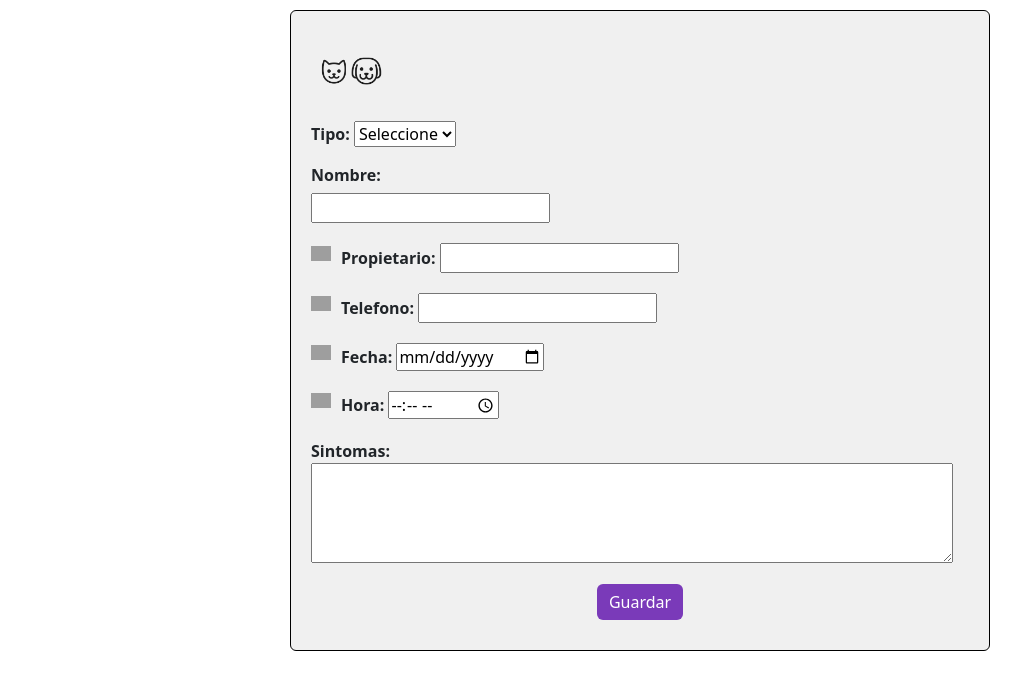
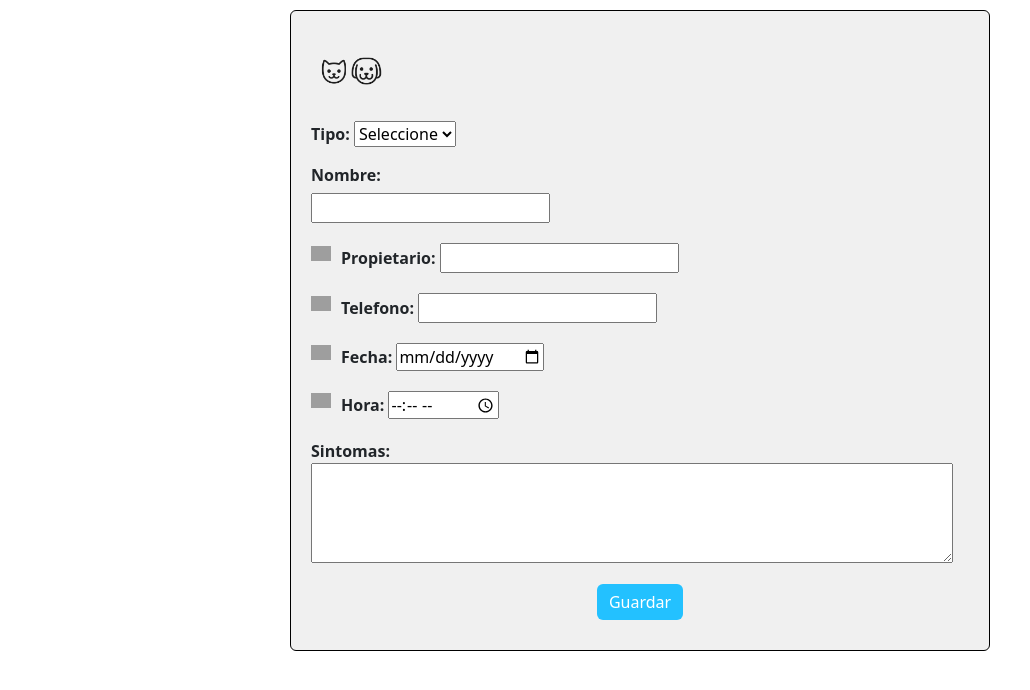
Before and after one commit to jotamedina14/agenda_citas, a plain HTML site: page index.html in a window 1280 px wide. Shown: the part 88-778 px from the top of the page, without its empty margins (0-1030 px from the left). Drawn offline with nearby package versions, Linux system fonts and the light colour scheme; grey boxes are pictures that could not be loaded; a web font is replaced by a local one.

Commit message:
ajuste color boton

```diff
--- a/styles.css
+++ b/styles.css
@@ -72,7 +72,7 @@
   #btnguardar {
     margin: 15px auto 10px auto;
     display: block;
-    background-color: #7a3ab9; /* Cambio de color del botón a morado */
+    background-color: #23c1ff; /* Cambio de color del botón a morado */
     border: none;
     color: white; /* Cambio de color de texto a blanco */
   }
```
